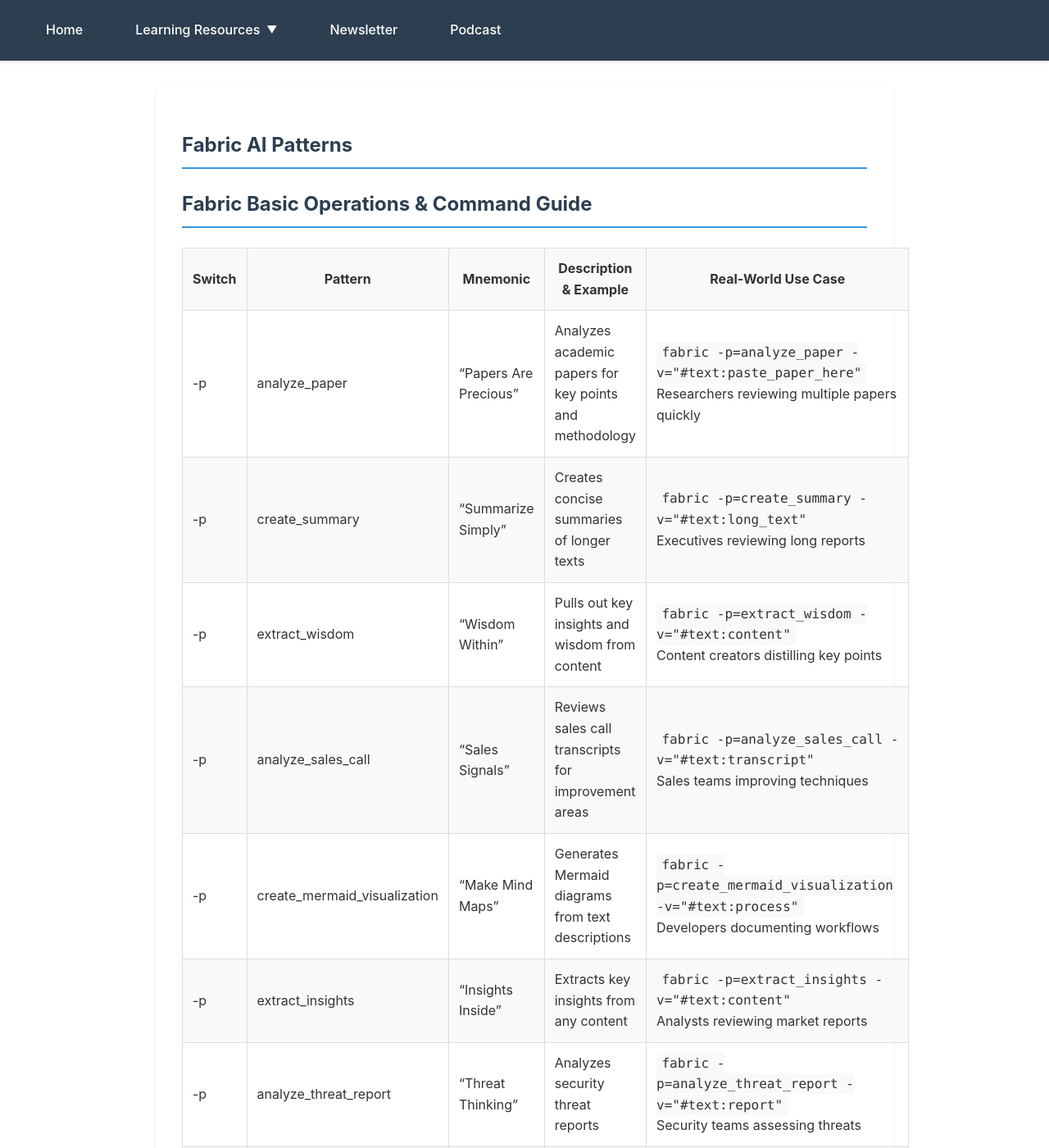
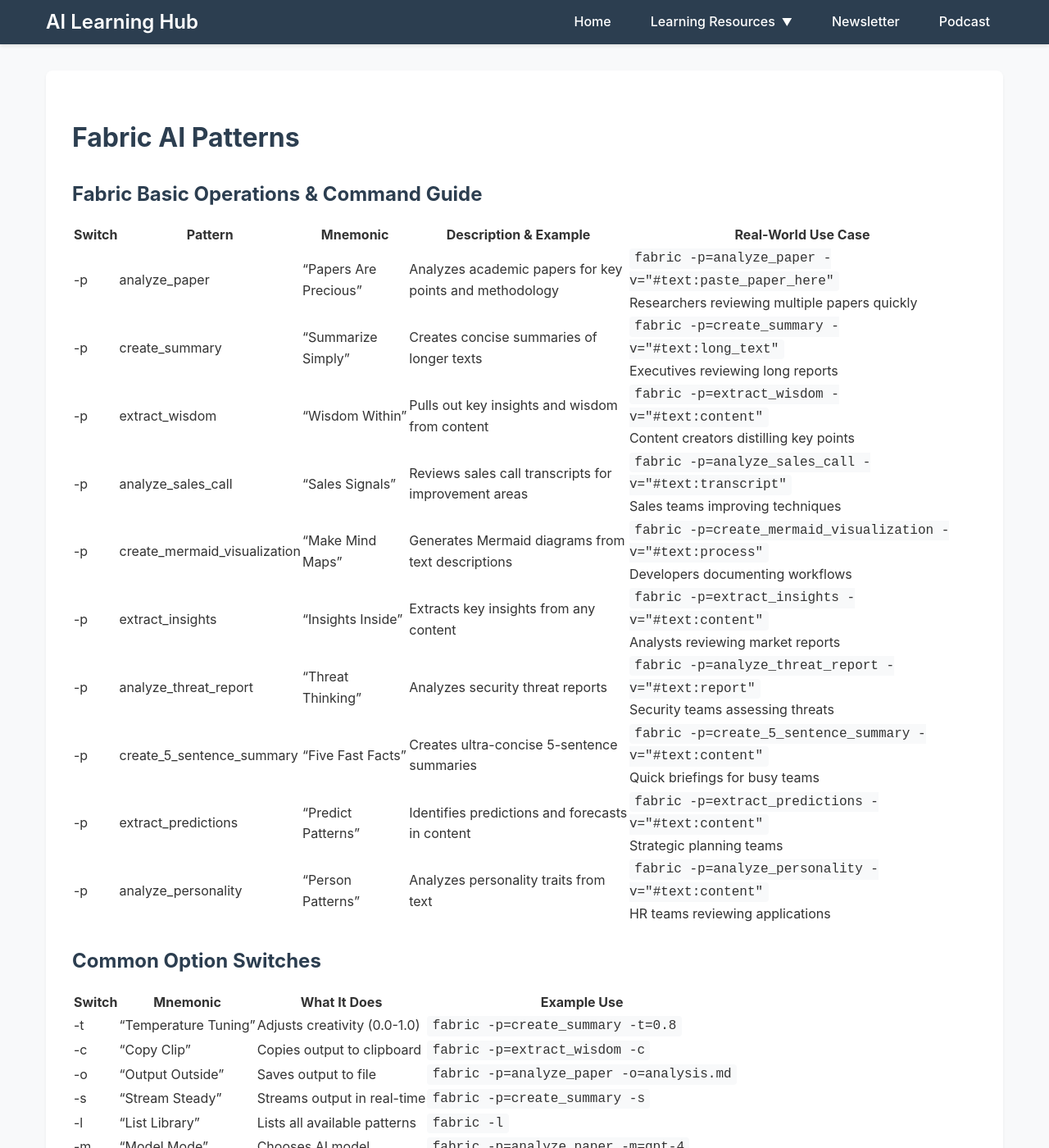
Before and after one commit to THE-AI-REAL-ESTATE-INVESTOR/AI-REI-TEACHINGS, a Jekyll site: the page built from docs/learn/basic-options-switches.md, in a window 1280 px wide and 1400 px high. Shown: the whole window at 82% size. Built offline with Jekyll 4.4.1, drawn with Linux system fonts in a browser that asks for light colours.

Commit message:
fix: Update navigation structure and styling

```diff
--- a/docs/_layouts/default.html
+++ b/docs/_layouts/default.html
@@ -7,38 +7,49 @@
     <link rel="stylesheet" href="{{ '/assets/css/style.css' | relative_url }}">
 </head>
 <body>
+    <header>
         <nav class="nav-container">
             <div class="nav-menu">
+                <div class="nav-brand">
+                    <a href="{{ '/' | relative_url }}">{{ site.title }}</a>
+                </div>
                 <div class="nav-links">
                     {% for item in site.navigation %}
                         {% if item.subitems %}
-                        <div class="dropdown">
-                            <a href="{{ item.url | relative_url }}">{{ item.title }}</a>
+                            <div class="nav-item dropdown">
+                                <a href="{{ item.url | relative_url }}" class="nav-link">{{ item.title }}</a>
                                 <div class="dropdown-content">
                                     {% for subitem in item.subitems %}
-                                    <a href="{{ subitem.url | relative_url }}">{{ subitem.title }}</a>
+                                        <a href="{{ subitem.url | relative_url }}" class="dropdown-item">{{ subitem.title }}</a>
                                     {% endfor %}
                                 </div>
                             </div>
                         {% else %}
-                        <a href="{{ item.url }}">{{ item.title }}</a>
+                            <div class="nav-item">
+                                <a href="{{ item.url }}" class="nav-link">{{ item.title }}</a>
+                            </div>
                         {% endif %}
                     {% endfor %}
                 </div>
             </div>
         </nav>
+    </header>
 
+    <main>
         <div class="content-container">
             <article class="markdown-content">
                 {% if page.title %}
-                <h1>{{ page.title }}</h1>
+                    <h1 class="page-title">{{ page.title }}</h1>
                 {% endif %}
                 {{ content }}
             </article>
         </div>
+    </main>
 
     <footer>
+        <div class="footer-content">
             <p>&copy; {{ site.time | date: '%Y' }} AI REI Teachings. All rights reserved.</p>
+        </div>
     </footer>
 </body>
 </html>
--- a/docs/assets/css/style.css
+++ b/docs/assets/css/style.css
@@ -1,57 +1,76 @@
-/* Base styles */
+/* Reset and base styles */
+* {
+    margin: 0;
+    padding: 0;
+    box-sizing: border-box;
+}
+
 body {
-    font-family: -apple-system, BlinkMacSystemFont, "Segoe UI", Roboto, Helvetica, Arial, sans-serif;
+    font-family: -apple-system, BlinkMacSystemFont, 'Segoe UI', Roboto, Oxygen, Ubuntu, Cantarell, 'Open Sans', 'Helvetica Neue', sans-serif;
     line-height: 1.6;
     color: #333;
-    margin: 0;
-    padding: 0;
+    background-color: #f8f9fa;
 }
 
-/* Navigation */
+/* Header and Navigation */
+header {
+    background-color: #2c3e50;
+    box-shadow: 0 2px 4px rgba(0,0,0,0.1);
+}
+
 .nav-container {
-    background-color: #2c3e50;
-    padding: 1rem;
+    width: 100%;
     position: sticky;
     top: 0;
     z-index: 1000;
-    box-shadow: 0 2px 4px rgba(0,0,0,0.1);
 }
 
 .nav-menu {
     max-width: 1200px;
     margin: 0 auto;
-    padding: 0 1rem;
+    padding: 0.5rem 1rem;
+    display: flex;
+    justify-content: space-between;
+    align-items: center;
+}
+
+.nav-brand a {
+    color: white;
+    text-decoration: none;
+    font-size: 1.5rem;
+    font-weight: 600;
 }
 
 .nav-links {
     display: flex;
-    gap: 2rem;
+    gap: 1rem;
     align-items: center;
-    justify-content: flex-start;
-    flex-wrap: wrap;
 }
 
-.nav-links a {
+.nav-item {
+    position: relative;
+}
+
+.nav-link {
     color: white;
     text-decoration: none;
-    font-weight: 500;
     padding: 0.5rem 1rem;
     border-radius: 4px;
     transition: all 0.3s ease;
+    font-weight: 500;
 }
 
-.nav-links a:hover {
+.nav-link:hover {
+    background-color: rgba(255, 255, 255, 0.1);
     color: #3498db;
-    background-color: rgba(255, 255, 255, 0.1);
 }
 
-/* Dropdown menu */
+/* Dropdown styles */
 .dropdown {
     position: relative;
-    display: inline-block;
 }
 
-.dropdown > a::after {
+.dropdown .nav-link::after {
     content: "▼";
     font-size: 0.8em;
     margin-left: 0.5rem;
@@ -61,22 +80,22 @@
 .dropdown-content {
     display: none;
     position: absolute;
-    background-color: #fff;
+    top: 100%;
+    left: 0;
+    background-color: white;
     min-width: 250px;
     box-shadow: 0 8px 16px rgba(0,0,0,0.1);
     border-radius: 4px;
     overflow: hidden;
     z-index: 1000;
-    top: 100%;
-    left: 0;
 }
 
 .dropdown:hover .dropdown-content {
     display: block;
 }
 
-.dropdown-content a {
-    color: #333 !important;
+.dropdown-item {
+    color: #333;
     padding: 0.75rem 1rem;
     text-decoration: none;
     display: block;
@@ -84,72 +103,119 @@
     transition: all 0.2s ease;
 }
 
-.dropdown-content a:last-child {
+.dropdown-item:last-child {
     border-bottom: none;
 }
 
-.dropdown-content a:hover {
+.dropdown-item:hover {
     background-color: #f8f9fa;
-    color: #3498db !important;
+    color: #3498db;
     padding-left: 1.5rem;
 }
 
-/* Content container */
+/* Main content */
+main {
+    min-height: calc(100vh - 60px - 60px); /* Viewport height minus header and footer */
+}
+
 .content-container {
-    max-width: 900px;
+    max-width: 1200px;
     margin: 2rem auto;
     padding: 0 1rem;
 }
 
-/* Markdown content styles */
 .markdown-content {
     background-color: white;
     padding: 2rem;
     border-radius: 8px;
-    box-shadow: 0 2px 4px rgba(0,0,0,0.1);
+    box-shadow: 0 2px 4px rgba(0,0,0,0.05);
 }
 
-.markdown-content h1 {
+.page-title {
+    margin-bottom: 1.5rem;
     color: #2c3e50;
-    border-bottom: 2px solid #3498db;
-    padding-bottom: 0.5rem;
-    margin-bottom: 1.5rem;
+    font-size: 2rem;
 }
 
-.markdown-content h2 {
-    color: #34495e;
+/* Footer */
+footer {
+    background-color: #2c3e50;
+    color: white;
+    padding: 1rem 0;
     margin-top: 2rem;
 }
 
-.markdown-content h3 {
+.footer-content {
+    max-width: 1200px;
+    margin: 0 auto;
+    padding: 0 1rem;
+    text-align: center;
+}
+
+/* Responsive design */
+@media (max-width: 768px) {
+    .nav-menu {
+        flex-direction: column;
+        padding: 1rem;
+    }
+
+    .nav-brand {
+        margin-bottom: 1rem;
+    }
+
+    .nav-links {
+        flex-direction: column;
+        width: 100%;
+    }
+
+    .nav-item {
+        width: 100%;
+    }
+
+    .nav-link {
+        display: block;
+        padding: 0.75rem 1rem;
+    }
+
+    .dropdown-content {
+        position: static;
+        box-shadow: none;
+        border-radius: 0;
+        margin-left: 1rem;
+    }
+
+    .dropdown-item {
+        padding-left: 2rem;
+    }
+}
+
+/* Additional styles for markdown content */
+.markdown-content h1,
+.markdown-content h2,
+.markdown-content h3,
+.markdown-content h4,
+.markdown-content h5,
+.markdown-content h6 {
+    margin-top: 1.5rem;
+    margin-bottom: 1rem;
     color: #2c3e50;
 }
 
-.markdown-content table {
-    width: 100%;
-    border-collapse: collapse;
-    margin: 1rem 0;
+.markdown-content p {
+    margin-bottom: 1rem;
 }
 
-.markdown-content th,
-.markdown-content td {
-    padding: 0.75rem;
-    border: 1px solid #ddd;
-}
-
-.markdown-content th {
-    background-color: #f8f9fa;
-}
-
-.markdown-content tr:nth-child(even) {
-    background-color: #f8f9fa;
+.markdown-content ul,
+.markdown-content ol {
+    margin-bottom: 1rem;
+    padding-left: 2rem;
 }
 
 .markdown-content code {
     background-color: #f8f9fa;
     padding: 0.2rem 0.4rem;
     border-radius: 4px;
-    font-family: Monaco, "Courier New", monospace;
+    font-family: 'Courier New', Courier, monospace;
 }
 
 .markdown-content pre {
@@ -157,26 +223,14 @@
     padding: 1rem;
     border-radius: 4px;
     overflow-x: auto;
+    margin-bottom: 1rem;
 }
 
-/* Footer */
-footer {
-    text-align: center;
-    padding: 2rem;
-    background-color: #2c3e50;
-    color: white;
-    margin-top: 4rem;
+.markdown-content a {
+    color: #3498db;
+    text-decoration: none;
 }
 
-/* Responsive design */
-@media (max-width: 768px) {
-    .nav-links {
-        flex-direction: column;
-        gap: 1rem;
-    }
-
-    .dropdown-content {
-        position: static;
-        box-shadow: none;
-    }
+.markdown-content a:hover {
+    text-decoration: underline;
 }
```
Lines whose indentation alone changed are shown as unchanged.
